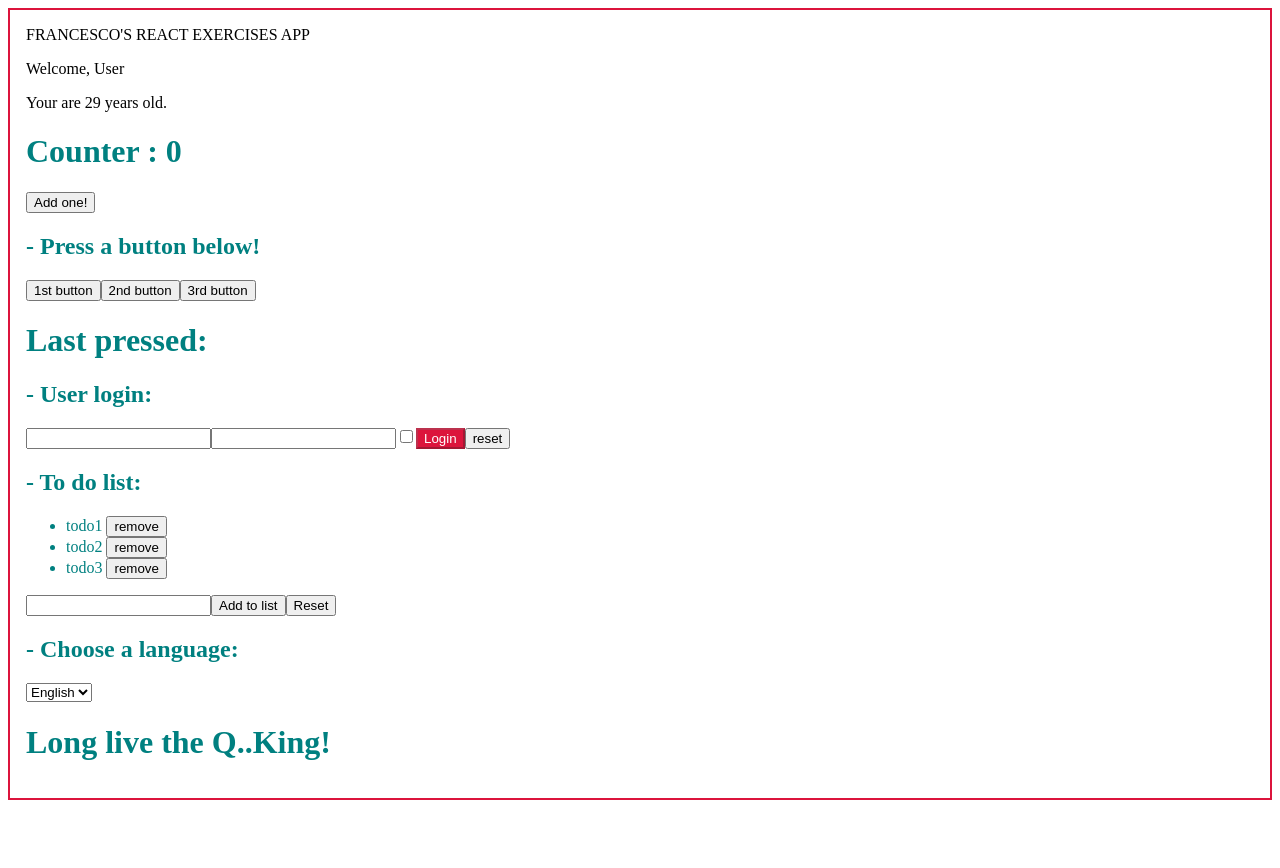
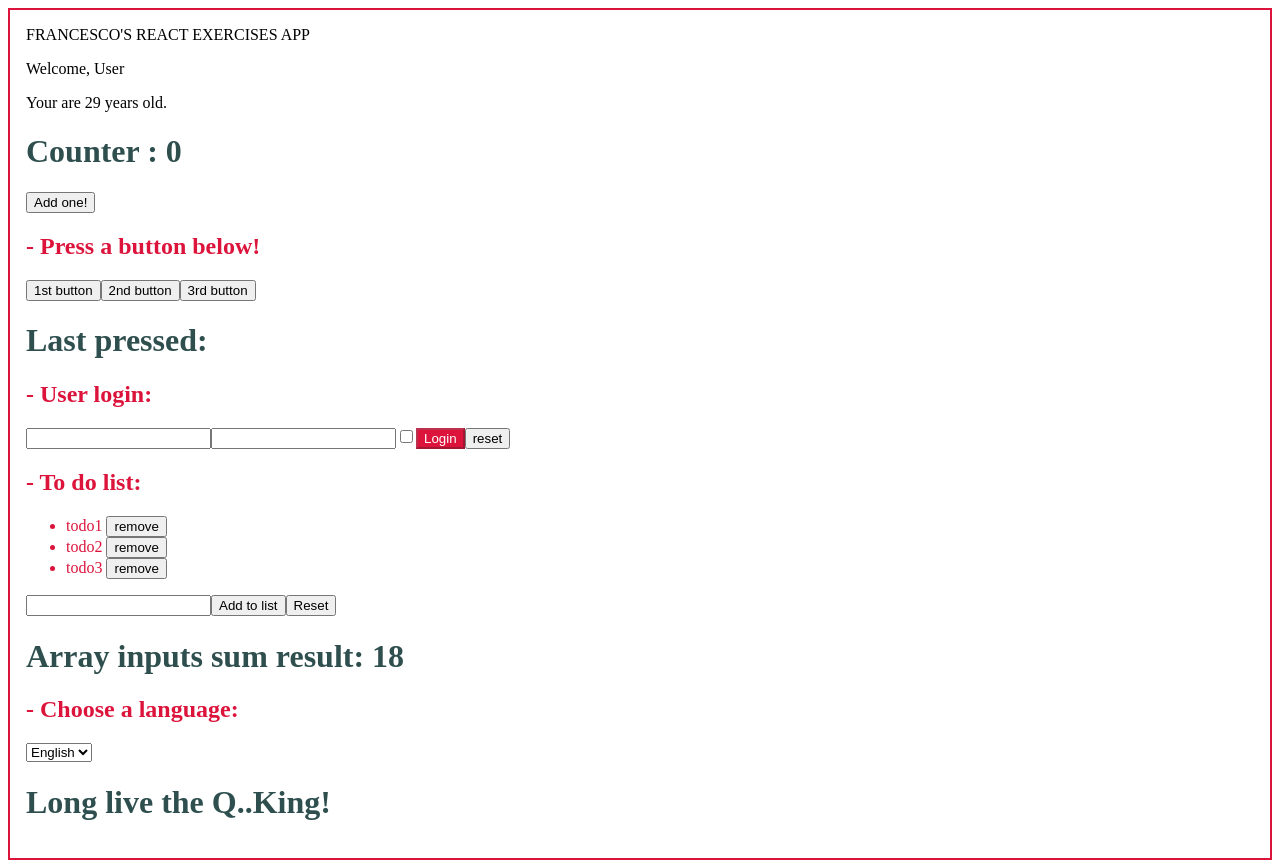
Before and after one commit to Francxmf/dhreactexercises, a React (Create React App) app: page / in a window 1280 px wide. Before the commit the page ends 808 px from the top, so only its background shows below. Built offline with nearby package versions, Linux system fonts and the light colour scheme.

Commit message:
Completion of the exercise function components 2

```diff
--- a/src/App.js
+++ b/src/App.js
@@ -46,6 +46,7 @@ export class App extends React.Component{
                </>
              );
            }}/>
+           <Sum numbers={[3, 6, 9]} />
            <div>
             <h2>- Choose a language:</h2>
            <select
--- a/src/Sum.js
+++ b/src/Sum.js
@@ -1,3 +1,7 @@
 export function Sum({numbers}) {
-
+    let value = 0
+    numbers.forEach(num => {
+        value += num
+    });
+  return <h1>Array inputs sum result: {value}</h1>;
 }
--- a/src/index.css
+++ b/src/index.css
@@ -4,6 +4,10 @@
     padding: 1rem;
 }
 
-h1,h2,h3,li {
-    color: teal;
+h1 {
+    color:darkslategray;
 }
+
+h2,h3,li {
+    color: crimson;
+}
```
